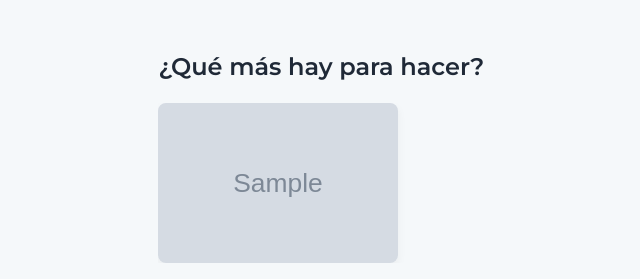
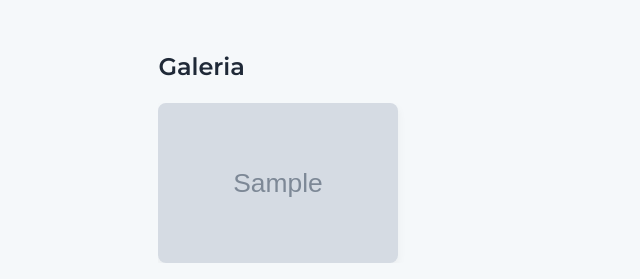
Before and after one commit to Diego-Dlh/planfinder, a Flask app: template app/templates/detalle_plan.html in a window 1280 px wide. Shown: the part 960-1239 px from the top of the page, without its empty margins (113-753 px from the left). Run offline with Flask 3, Linux system fonts and the light colour scheme; tables that the repository leaves empty hold one stand-in row (values such as "Sample post"); the template is opened without the code that fills it: values that come from a table or form of the project are taken from there, most other values are stand-ins (such as "Sample title", 1, 10 or a date in 2020); grey boxes marked "Sample" are stand-in pictures.

```diff
--- a/app/templates/detalle_plan.html
+++ b/app/templates/detalle_plan.html
@@ -203,7 +203,7 @@
 
 <!-- PLANES RELACIONADOS -->
 <section class="seccion-carrusel">
-  <h2>¿Qué más hay para hacer?</h2>
+  <h2>Galeria</h2>
   <div class="galeria-imagenes">
     {% for img in imagenes %}
     <img src="{{ img.url }}" alt="Imagen del plan {{ loop.index }}" class="img-miniatura">
--- a/app/templates/login.html
+++ b/app/templates/login.html
@@ -114,6 +114,7 @@
 
 <div class="login-container">
   <div class="login-box">
+    <img src="{{ url_for('static', filename='img/logoAzul.png') }}" alt="Logo" style="width: 120px; margin-bottom: 1rem;">
     <h2>Bienvenido</h2>
     <form method="POST">
       <label for="email">Email</label>
```
Also changed, not shown: app/static/img/Logo.png (added), app/static/img/LogoAzul.png (added).
